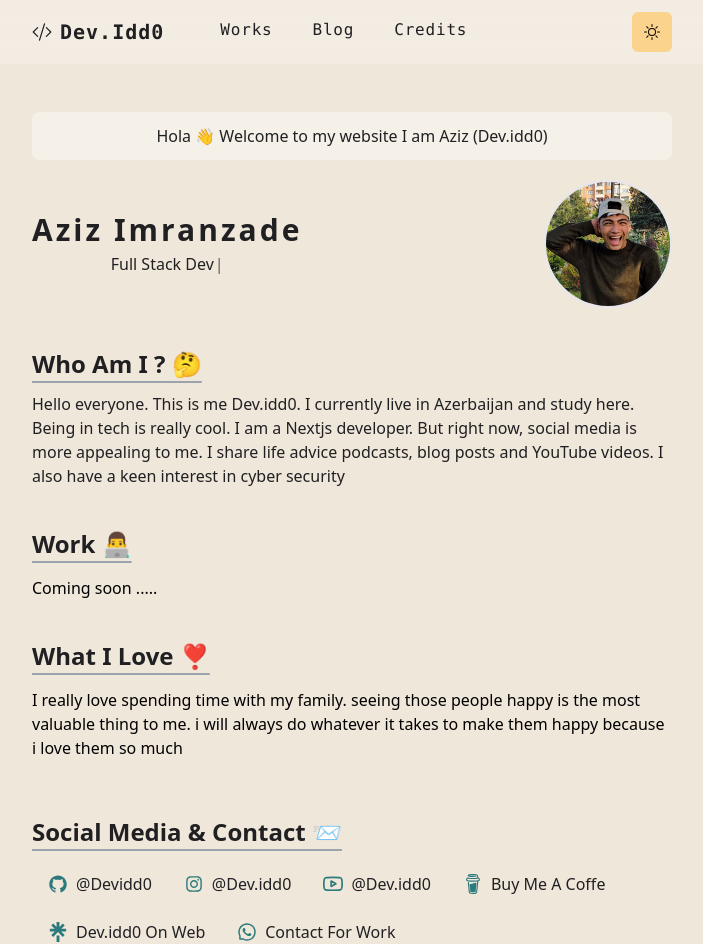
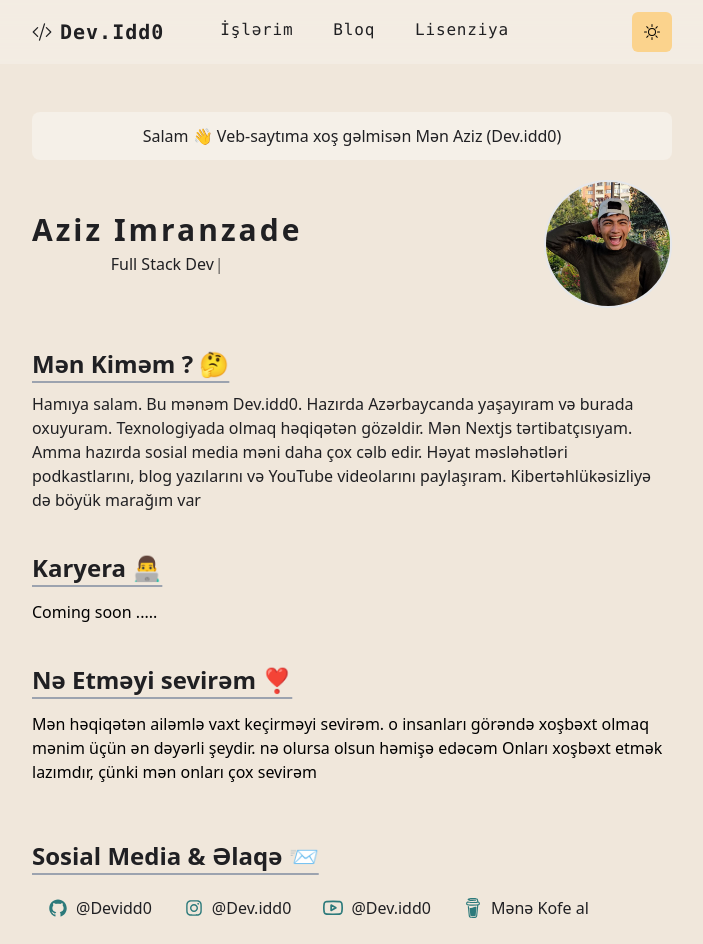
Before and after one commit to devidd0/devidd0.com-v3, a Next.js app: page / in a window 1280 px wide. Shown: the top 944 px of the page, without its empty margins (288-991 px from the left). Built offline with nearby package versions, Linux system fonts and the light colour scheme.

Commit message:
translate

```diff
--- a/components/layout/Header.js
+++ b/components/layout/Header.js
@@ -17,15 +17,15 @@ const Header = () => {
     */
   const [menuRoutes] = useState([
     {
-      title: "Works",
+      title: "İşlərim",
       path: "/works",
     },
     {
-      title: "Blog",
+      title: "Bloq",
       path: "/blog",
     },
     {
-      title: "Credits",
+      title: "Lisenziya",
       path: "/credits",
     },
   ]);
--- a/pages/_app.js
+++ b/pages/_app.js
@@ -23,20 +23,20 @@ function MyApp({ Component, pageProps }) {
     <AnimatePresence exitBeforeEnter={true}>
       <DefaultSeo
         titleTemplate="Dev.idd0 | %s "
-        title="Home"
+        title="Ev"
         canonical="https://devidd0.com"
         additionalMetaTags={[
           {
             property: "keywords",
             content:
-              "dev.idd0, Who is Dev.idd0 , Aziz Imranzade, Who is Aziz Imranzade",
+              "Dev.idd0, Dev.idd0 kimdir, Aziz İmranzadə, Əziz İmranzadə kimdir",
           },
           {
             property: "author",
             content: "Dev.idd0, deviddocontact@gmail.com",
           },
         ]}
-        description="Hello, I'm Dev.idd0 and this is my personal web page. You can find out about who I am here. You can read my blogs in the blog section. I also post my Podcasts here "
+        description="Salam, mən Dev.idd0 və bu mənim şəxsi veb səhifəmdir. Mənim kim olduğumu buradan öyrənə bilərsiniz. Bloq bölməsində bloqlarımı oxuya bilərsiniz. Podkastlarımı da burada yerləşdirirəm"
       />
       <ThemeProvider attribute="class">
         <div
--- a/pages/blog/index.js
+++ b/pages/blog/index.js
@@ -47,20 +47,20 @@ const posts = () => {
       className=" sm:w-[40rem] px-8 sm:px-0   w-full sm:mt-12 min-h-screen font-mono flex-col flex text-white "
     >
       <NextSeo
-        title="Dev.idd0 Blog"
-        description="Dev.idd0 Blog Posts "
+        title="Bloq"
+        description="Dev.idd0 Bloq Yazıları "
         additionalMetaTags={[
           {
             property: "keywords",
             content:
-              "Dev.idd0 Blog Posts ,Coding Tutorials, Blog Posts from my life and Dev Journey",
+              "Dev.idd0 Bloq Yazıları, Kodlaşdırma Dərslikləri, Həyatımdan və Texnolgiya Səyahətindən Bloq Yazıları",
           },
         ]}
       />
       <div className="dark:bg-[#ffffff14] bg-[#F5F0E8] capitalize text-center px-3 sm:px-0   rounded-lg  mb-5 dark:text-white text-themeBlack w-full sm:h-12 h-14 flex items-center justify-center">
-        <p>Dev.idd0 Blog | Lifestyle, Coding, Social Life </p>
+        <p>Dev.idd0 Blog | Həyat tərzi, Kodlaşdırma, Sosial Həyat </p>
       </div>
-      <h1 className="text-2xl  mb-4">Blog Posts</h1>
+      <h1 className="text-2xl  mb-4">Blog Yazıları</h1>
       <main className="w-full  flex flex-wrap  justify-center   relative sm:gap-6 gap-3 ">
         {posts.length == 0 ? (
           <img src="./loading.svg" className="mx-auto" />
--- a/pages/credits.js
+++ b/pages/credits.js
@@ -50,13 +50,13 @@ const Credits = () => {
       className=" sm:w-[40rem]  h-screen w-full px-8 mt-12"
     >
       <Head>
-        <title>Dev.Idd0 | Credits</title>
+        <title>Dev.Idd0 | Lisenziya</title>
       </Head>
-      <div className="dark:bg-[#ffffff14] bg-[#F5F0E8] capitalize text-center px-3 sm:px-0   rounded-lg  mb-5 dark:text-white text-themeBlack w-full sm:h-12 h-14 flex items-center justify-center">
-        <p>Technologies and copyrights used here</p>
+      <div className="dark:bg-[#ffffff14]  bg-[#F5F0E8] capitalize text-center px-3 sm:px-0   rounded-lg  mb-5 dark:text-white text-themeBlack w-full sm:h-12 h-14 flex items-center justify-center">
+        <p>Burada İstifadə olunan texnologiyalar və müəllif hüquqları</p>
       </div>
       <h2 className=" underline underline-offset-8  decoration-gray-400 font-semibold sm:text-2xl text-xl mb-3">
-        Technolgies
+        Texnologiyalar
       </h2>
       <ul className="flex flex-col  gap-y-2 mb-10">
         {technolgies.map((item, indeks) => (
@@ -69,18 +69,19 @@ const Credits = () => {
         ))}
       </ul>
       <h2 className=" underline underline-offset-8  decoration-gray-400 font-semibold sm:text-2xl text-xl mb-3">
-        Inspared By
+        İlhamlanmışdır
       </h2>
       <p className="mb-10">
-        This web page was inspired by{" "}
+        Bu veb səhifədən{" "}
         <a
           href="https://craftz.dog"
           target={"_blank"}
           className="dark:text-themePink text-cyan-500"
         >
-          Takuya Matsuyama (crafzdog)
-        </a>{" "}
-        but the codes belong to me You can visit Github repo for more details{" "}
+          Takuya Matsuyama (crafzdog){" "}
+        </a>
+        ilhamlanıb lakin kodlar mənə məxsusdur. Ətraflı məlumat üçün Github
+        repo-ya baş çəkə bilərsiniz
         <a
           href={"https://github.com/devidd0/portofiliov3"}
           target={"_blank"}
@@ -89,31 +90,6 @@ const Credits = () => {
           View Repo
         </a>
       </p>
-      <h2 className=" underline underline-offset-8  decoration-gray-400 font-semibold sm:text-2xl text-xl mb-3">
-        Assets
-      </h2>
-      <ul>
-        <li>
-          Voxel Room Model{" "}
-          <a
-            href={"https://sketchfab.com/moyicat"}
-            target={"_blank"}
-            className="dark:text-themePink text-cyan-500"
-          >
-            By Moyicat
-          </a>
-        </li>
-        <li>
-          Panda icon{" "}
-          <a
-            href={"https://www.flaticon.com/free-icon/panda_616563"}
-            target={"_blank"}
-            className="dark:text-themePink text-cyan-500"
-          >
-            By FlatIcon
-          </a>
-        </li>
-      </ul>
     </motion.div>
   );
 };
--- a/pages/index.js
+++ b/pages/index.js
@@ -28,17 +28,17 @@ const Index = () => {
       icon: <FiYoutube />,
     },
     {
-      username: "Buy Me A Coffe",
+      username: "Mənə Kofe al",
       link: "https://www.buymeacoffee.com/devidd0",
       icon: <SiBuymeacoffee />,
     },
     {
-      username: "Dev.idd0 On Web",
+      username: "Dev.idd0 ",
       link: "https://linktr.ee/dev.idd0",
       icon: <SiLinktree />,
     },
     {
-      username: "Contact For Work",
+      username: "İşbirlyi üçün əlaqə",
       link: "https://api.whatsapp.com/send/?phone=%2B9940775735560&text&type=phone_number&app_absent=0",
       icon: <AiOutlineWhatsApp />,
     },
@@ -62,7 +62,7 @@ const Index = () => {
         className=" sm:w-[40rem] w-full px-8 sm:px-0  mt-12 "
       >
         <div className="dark:bg-[#ffffff14] bg-[#F5F0E8] text-center px-3 sm:px-0   rounded-lg  mb-5 dark:text-white text-themeBlack w-full sm:h-12 h-14 flex items-center justify-center">
-          <p>Hola 👋 Welcome to my website I am Aziz (Dev.idd0)</p>
+          <p>Salam 👋 Veb-saytıma xoş gəlmisən Mən Aziz (Dev.idd0)</p>
         </div>
         <div className="dark:text-white    flex sm:flex-row flex-col items-center mb-6  gap-y-4 sm:gap-y-0  w-full justify-between">
           <div>
@@ -97,35 +97,35 @@ const Index = () => {
         </div>
         <div className="my-10">
           <h2 className=" underline underline-offset-8  decoration-gray-400 font-semibold sm:text-2xl text-xl mb-3">
-            Who Am I ? 🤔
+            Mən Kiməm ? 🤔
           </h2>
           <p>
-            Hello everyone. This is me Dev.idd0. I currently live in Azerbaijan
-            and study here. Being in tech is really cool. I am a Nextjs
-            developer. But right now, social media is more appealing to me. I
-            share life advice podcasts, blog posts and YouTube videos. I also
-            have a keen interest in cyber security
+            Hamıya salam. Bu mənəm Dev.idd0. Hazırda Azərbaycanda yaşayıram və
+            burada oxuyuram. Texnologiyada olmaq həqiqətən gözəldir. Mən Nextjs
+            tərtibatçısıyam. Amma hazırda sosial media məni daha çox cəlb edir.
+            Həyat məsləhətləri podkastlarını, blog yazılarını və YouTube
+            videolarını paylaşıram. Kibertəhlükəsizliyə də böyük marağım var
           </p>
         </div>
         <div className="my-10">
           <h2 className=" underline underline-offset-8  decoration-gray-400 font-semibold sm:text-2xl text-xl mb-4">
-            Work 👨‍💻
+            Karyera 👨‍💻
           </h2>
           <div className="relative w-full ">Coming soon .....</div>
         </div>
         <div className="my-10">
           <h2 className=" underline underline-offset-8  decoration-gray-400 font-semibold sm:text-2xl text-xl mb-4">
-            What I Love ❣️
+            Nə Etməyi sevirəm ❣️
           </h2>
           <div className="relative w-full">
-            I really love spending time with my family. seeing those people
-            happy is the most valuable thing to me. i will always do whatever it
-            takes to make them happy because i love them so much
+            Mən həqiqətən ailəmlə vaxt keçirməyi sevirəm. o insanları görəndə
+            xoşbəxt olmaq mənim üçün ən dəyərli şeydir. nə olursa olsun həmişə
+            edəcəm Onları xoşbəxt etmək lazımdır, çünki mən onları çox sevirəm
           </div>
         </div>
         <div className="my-14">
           <h2 className=" underline underline-offset-8  decoration-gray-400 font-semibold sm:text-2xl text-lg mb-4">
-            Social Media & Contact 📨
+            Sosial Media & Əlaqə 📨
           </h2>
 
           <ul className="flex w-full   sm:gap-y-2 gap-y-3 flex-wrap">
--- a/pages/works/index.js
+++ b/pages/works/index.js
@@ -47,13 +47,16 @@ const works = () => {
       className=" sm:w-[40rem] px-8 sm:px-0  w-full mt-12 min-h-screen   flex-col flex text-white "
     >
       <NextSeo
-        title="Works"
-        description="Dev.Idd0 Work In this page you can look my works live demo soruce codes and other stuff"
+        title="İşlərim"
+        description="Dev.Idd0 İş Bu səhifədə siz mənim işlərimə canlı demo kodlar və digər şeylərə baxa bilərsiniz"
       />
       <div className="dark:bg-[#ffffff14] bg-[#F5F0E8] capitalize text-center px-3 sm:px-0   rounded-lg  mb-5 dark:text-white text-themeBlack w-full sm:h-12 h-14 flex items-center justify-center">
-        <p>In this page you can look my works live demo soruce codes</p>
+        <p>
+          Bu səhifədə siz mənim əsərlərimə canlı demo soruce kodları baxa
+          bilərsiniz
+        </p>
       </div>
-      <h1 className="text-2xl  mb-4 ">Works</h1>
+      <h1 className="text-2xl  mb-4 ">Işlərim</h1>
       <main className="w-full  flex flex-wrap  justify-center     relative sm:gap-6 gap-3 ">
         {works.length == 0 ? (
           <img src="./loading.svg" className="mx-auto" />
```
